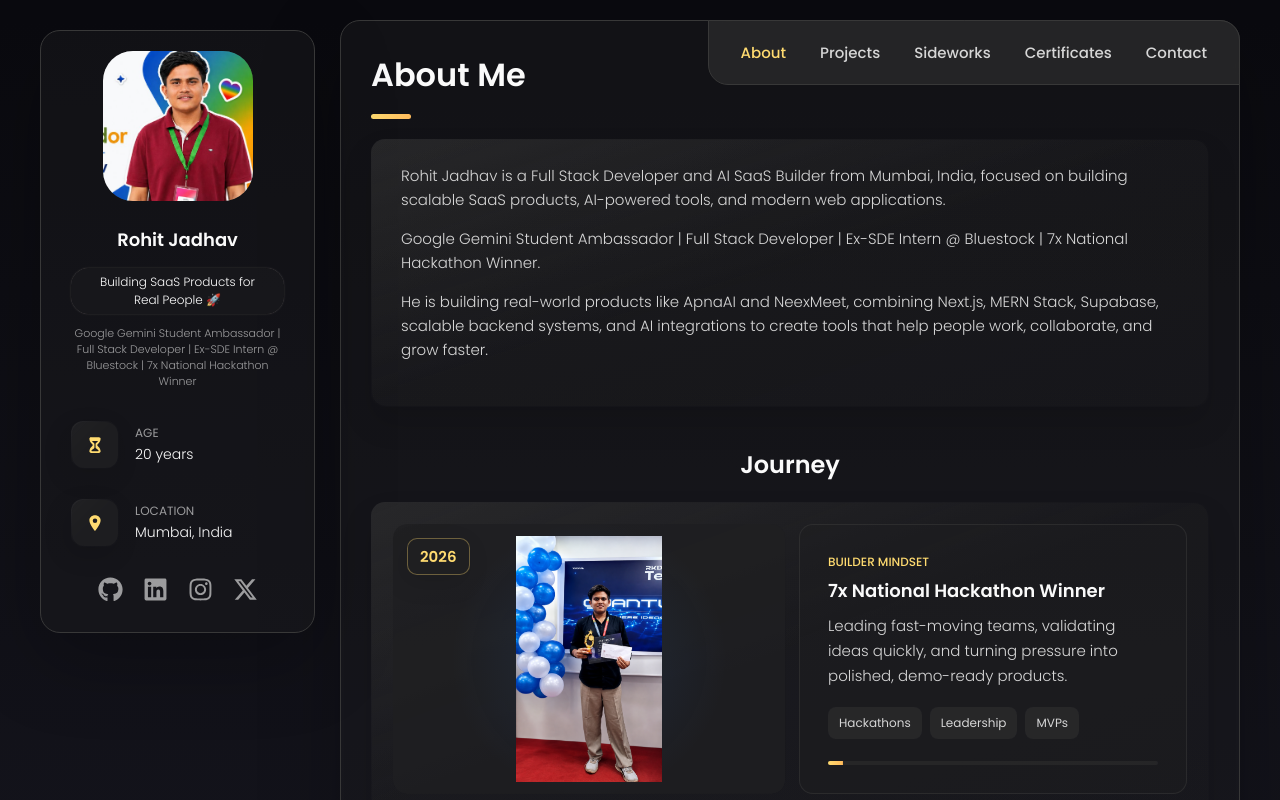
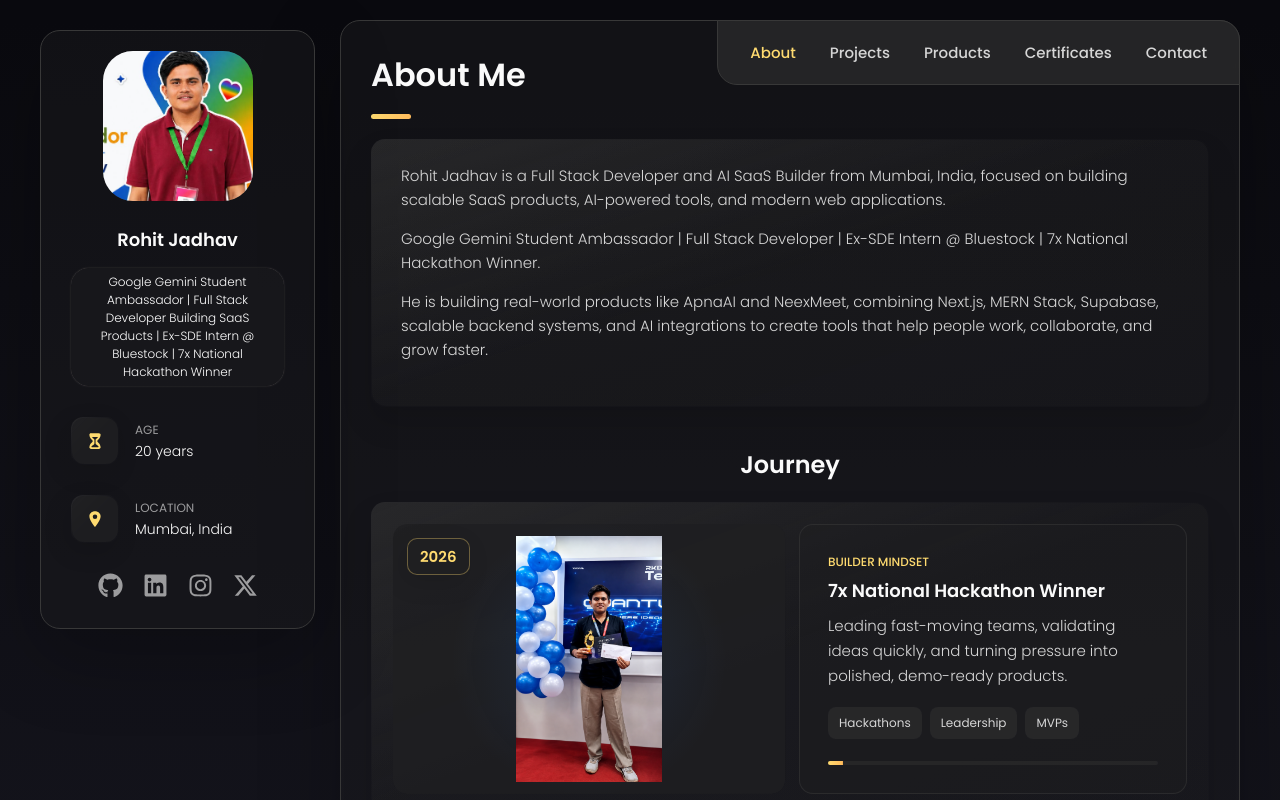
Before and after one commit to Rohit94r/Rohit-Portfolio, a Next.js app: page / in a window 1280 px wide. Shown: the top 800 px of the page. Built offline with nearby package versions, Linux system fonts and the light colour scheme; no server answers.

Commit message:
layout: refresh portfolio shell

```diff
--- a/components/layout/PortfolioShell.tsx
+++ b/components/layout/PortfolioShell.tsx
@@ -2,21 +2,71 @@
 
 import Link from "next/link";
 import { usePathname } from "next/navigation";
-import type { ReactNode } from "react";
+import { useEffect, useState, type ReactNode } from "react";
 import {
   IoHourglass,
   IoLocationSharp,
   IoSwapVertical,
 } from "react-icons/io5";
-import { navigationItems } from "@/data/navigation";
-import { profile, socials } from "@/data/profile";
+import {
+  FaGithub,
+  FaInstagram,
+  FaLinkedin,
+  FaXTwitter,
+} from "react-icons/fa6";
+
+const profile = {
+  name: "Rohit Jadhav",
+  age: "20 years",
+  location: "Mumbai, India",
+  avatar: "/assets/profile/rohit-profile.png",
+  motto: "Google Gemini Student Ambassador | Full Stack Developer Building SaaS Products | Ex-SDE Intern @ Bluestock | 7x National Hackathon Winner",
+  headline:
+    "Google Gemini Student Ambassador | Full Stack Developer | Ex-SDE Intern @ Bluestock | 7x National Hackathon Winner",
+};
+
+const socials = [
+  {
+    name: "GitHub",
+    href: "https://github.com/Rohit94r",
+    Icon: FaGithub,
+  },
+  {
+    name: "LinkedIn",
+    href: "https://www.linkedin.com/in/rohit-jadhav94/",
+    Icon: FaLinkedin,
+  },
+  {
+    name: "Instagram",
+    href: "https://www.instagram.com/dev.by.rohit/",
+    Icon: FaInstagram,
+  },
+  {
+    name: "Twitter / X",
+    href: "https://x.com/RohitJadhav9409",
+    Icon: FaXTwitter,
+  },
+];
+
+const navigationItems = [
+  { label: "About", href: "/" },
+  { label: "Projects", href: "/projects" },
+  { label: "Products", href: "/products" },
+  { label: "Certificates", href: "/certificates" },
+  { label: "Contact", href: "/contact" },
+];
 
 export function PortfolioShell({ children }: { children: ReactNode }) {
   const pathname = usePathname();
+  const [isSidebarOpen, setIsSidebarOpen] = useState(false);
+
+  useEffect(() => {
+    setIsSidebarOpen(false);
+  }, [pathname]);
 
   return (
     <main>
-      <aside className="sidebar active" data-sidebar>
+      <aside className={`sidebar${isSidebarOpen ? " active" : ""}`} data-sidebar>
         <div className="sidebar-info">
           <figure className="avatar-box">
             <img src={profile.avatar} alt={profile.name} />
@@ -36,6 +86,8 @@
             className="info_more-btn"
             data-sidebar-btn
             aria-label="Toggle sidebar information"
+            aria-expanded={isSidebarOpen}
+            onClick={() => setIsSidebarOpen((current) => !current)}
             type="button"
           >
             <IoSwapVertical aria-hidden="true" />
```
